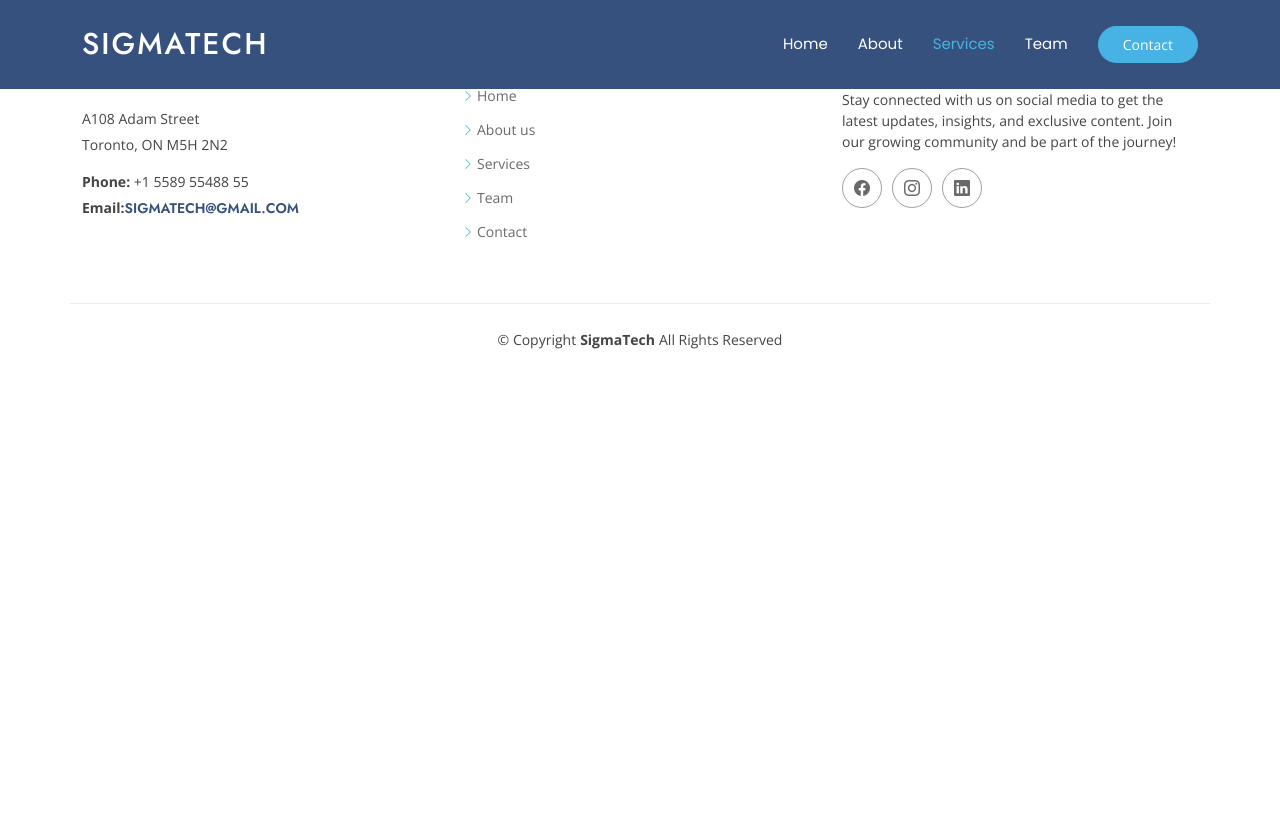
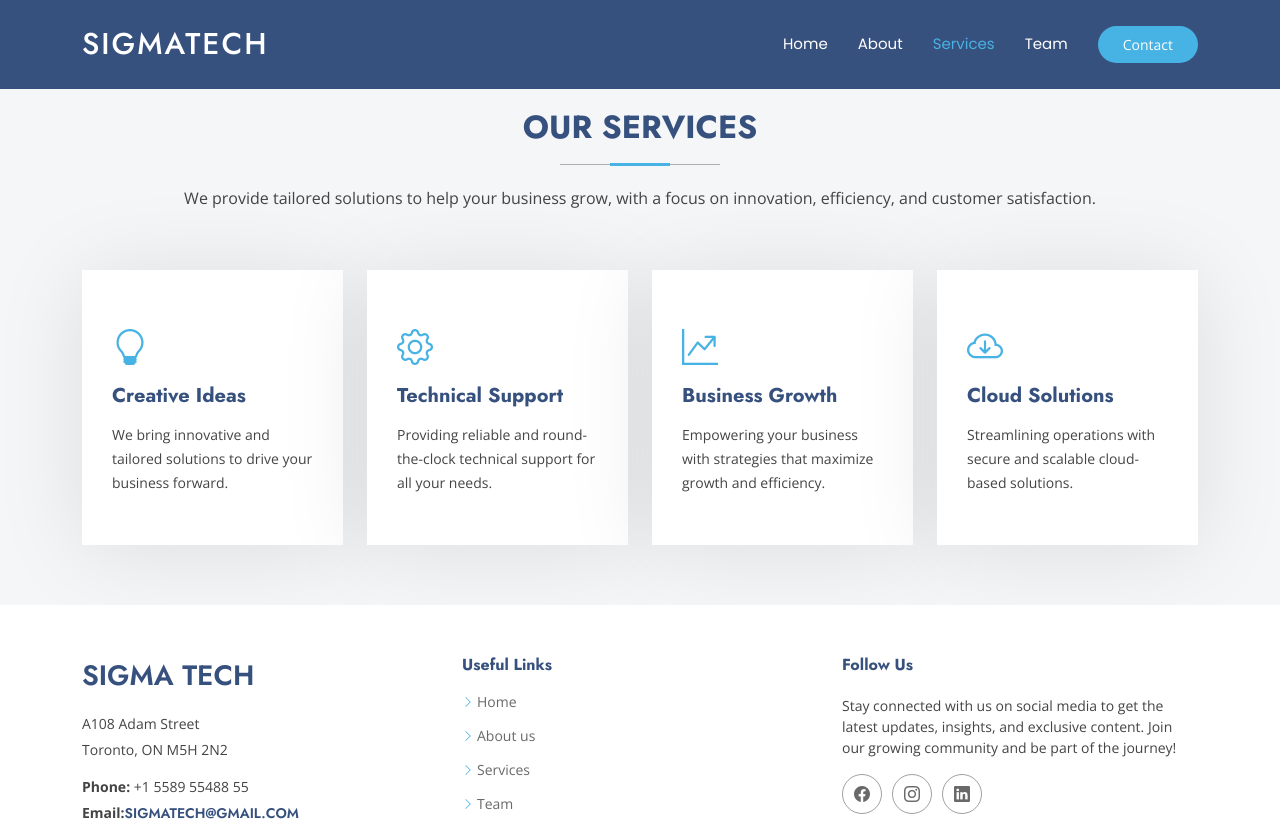
Before and after one commit to yewantraj/desn3035-a3, a React (Create React App) app: page /service in a window 1280 px wide. Shown: the top 821 px of the page. Before the commit the page ends 800 px from the top, so only its background shows below. Built offline with nearby package versions, Linux system fonts and the light colour scheme.

Commit message:
service page added

```diff
--- a/src/components/Service.js
+++ b/src/components/Service.js
@@ -1,4 +1,55 @@
 function Service(){
-    return(<></>);
+    return(<>
+       <section id="services" className="services section light-background mt-5">
+
+       <div class="container section-title" data-aos="fade-up">
+    <h2>Our Services</h2>
+    <p>We provide tailored solutions to help your business grow, with a focus on innovation, efficiency, and customer satisfaction.</p>
+</div>
+
+    <div className="container">
+
+      <div className="row gy-4">
+
+      <div className="col-xl-3 col-md-6 d-flex" data-aos="fade-up" data-aos-delay="500">
+    <div className="service-item position-relative">
+        <div className="icon"><i className="bi bi-lightbulb icon"></i></div>
+        <h4><span className="stretched-link">Creative Ideas</span></h4>
+        <p>We bring innovative and tailored solutions to drive your business forward.</p>
+    </div>
+</div>
+
+<div className="col-xl-3 col-md-6 d-flex" data-aos="fade-up" data-aos-delay="600">
+    <div className="service-item position-relative">
+        <div className="icon"><i className="bi bi-gear icon"></i></div>
+        <h4><span className="stretched-link">Technical Support</span></h4>
+        <p>Providing reliable and round-the-clock technical support for all your needs.</p>
+    </div>
+</div>
+
+<div className="col-xl-3 col-md-6 d-flex" data-aos="fade-up" data-aos-delay="700">
+    <div className="service-item position-relative">
+        <div className="icon"><i className="bi bi-graph-up icon"></i></div>
+        <h4><span className="stretched-link">Business Growth</span></h4>
+        <p>Empowering your business with strategies that maximize growth and efficiency.</p>
+    </div>
+</div>
+
+<div className="col-xl-3 col-md-6 d-flex" data-aos="fade-up" data-aos-delay="800">
+    <div className="service-item position-relative">
+        <div className="icon"><i className="bi bi-cloud-arrow-down icon"></i></div>
+        <h4><span className="stretched-link">Cloud Solutions</span></h4>
+        <p>Streamlining operations with secure and scalable cloud-based solutions.</p>
+    </div>
+</div>
+
+
+      </div>
+
+    </div>
+
+
+</section>
+    </>);
 }
 export default Service
```
